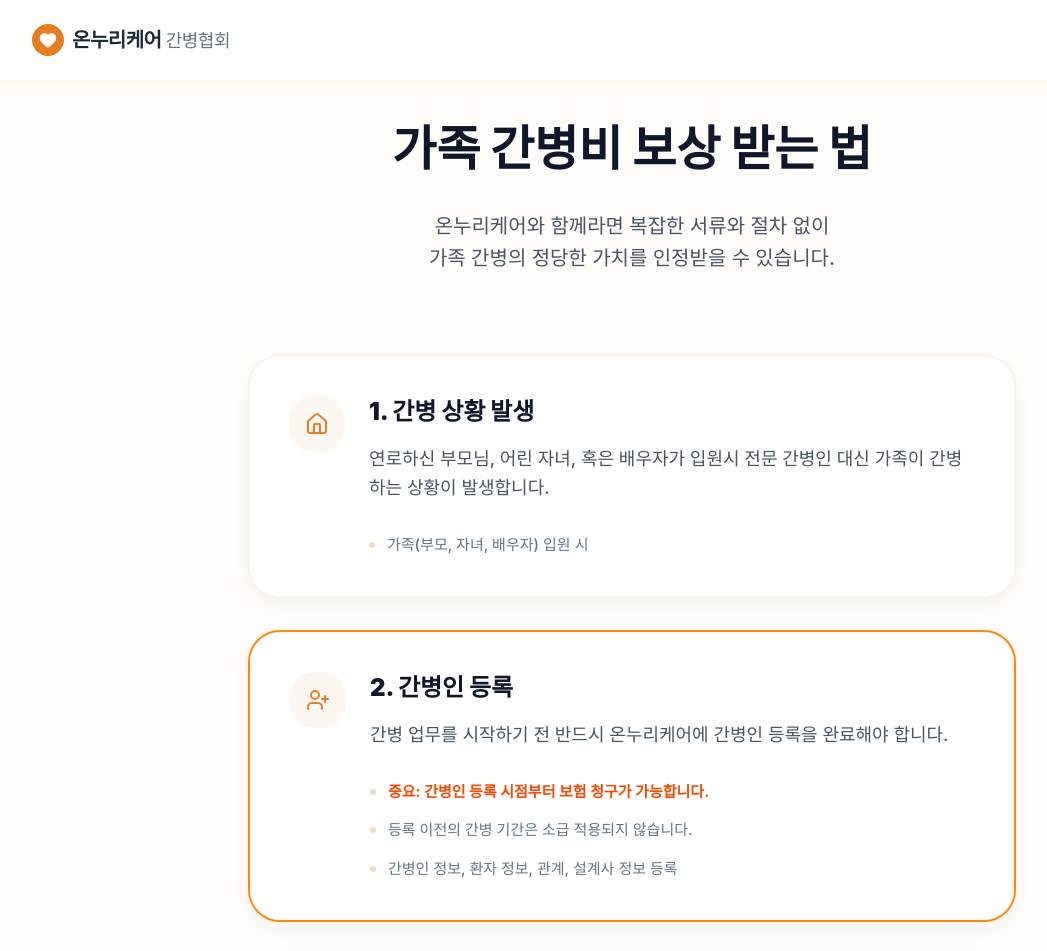
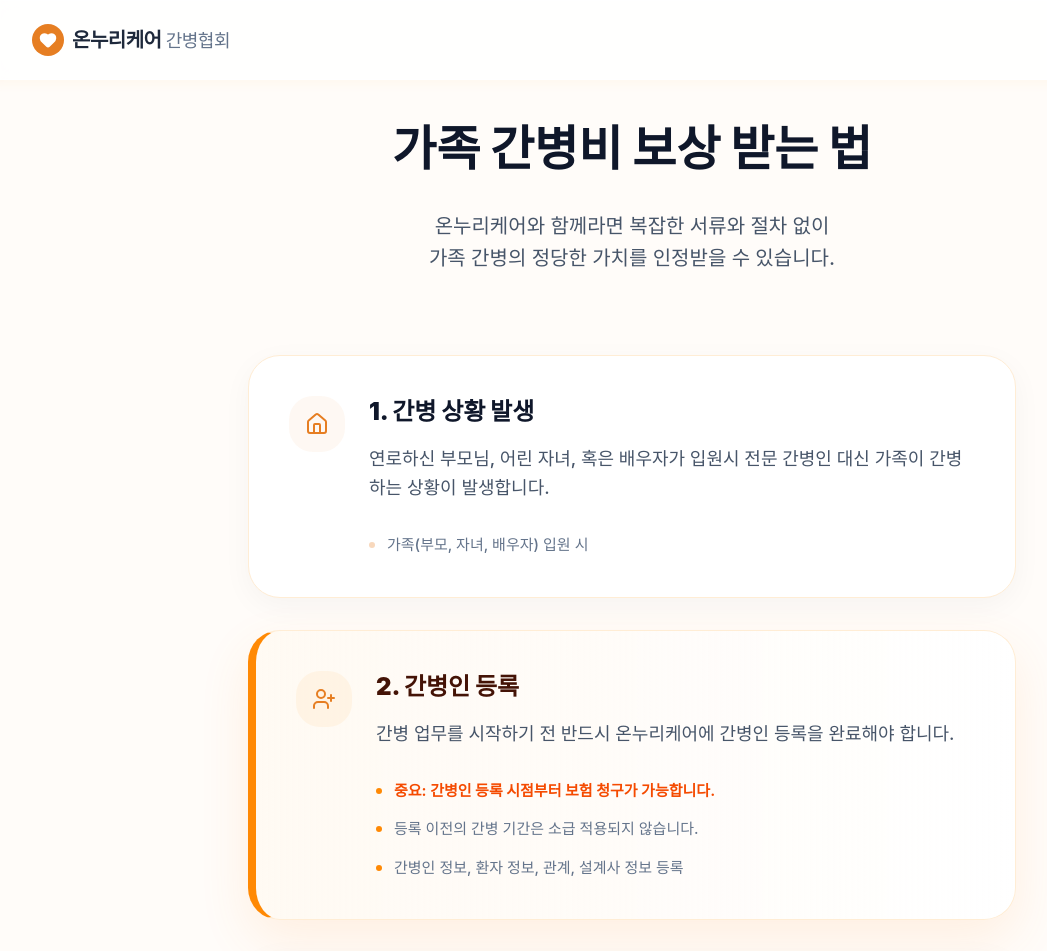
Before and after one commit to juj5835/marketing-onnuri, a Next.js app: page /guide in a window 1280 px wide. Shown: the top 951 px of the page, without its empty margins (8-1055 px from the left). Built offline with nearby package versions, Linux system fonts and the light colour scheme; a web font is replaced by a local one.

Commit message:
Highlight critical guide step with left accent bar and soft shadow

```diff
--- a/src/components/GuideContent.tsx
+++ b/src/components/GuideContent.tsx
@@ -89,20 +89,26 @@ export default function GuideContent() {
             className="group"
           >
             {/* Content Card */}
-            <div className={`bg-white p-8 md:p-10 rounded-[32px] shadow-[0_8px_30px_rgb(0,0,0,0.04)] border relative overflow-hidden transition-all hover:shadow-[0_8px_40px_rgb(0,0,0,0.08)] ${
-              step.isCritical ? 'border-orange-400 border-2 bg-orange-50/10' : 'border-[#FFEDD5]'
+            <div className={`p-8 md:p-10 rounded-[32px] border relative overflow-hidden transition-all duration-500 ${
+              step.isCritical
+                ? 'bg-gradient-to-r from-orange-50/50 to-white border-[#FFEDD5] border-l-[8px] border-l-orange-400 shadow-[0_20px_50px_rgba(251,146,60,0.12)]'
+                : 'bg-white border-[#FFEDD5] shadow-[0_8px_30px_rgb(0,0,0,0.04)] hover:shadow-[0_8px_40px_rgb(0,0,0,0.08)]'
             }`}>
 
               <div className="flex flex-col md:flex-row md:items-start gap-6">
                 {/* Icon Section */}
-                <div className="w-14 h-14 rounded-2xl bg-primary/5 flex items-center justify-center shrink-0">
+                <div className={`w-14 h-14 rounded-2xl flex items-center justify-center shrink-0 ${
+                  step.isCritical ? 'bg-orange-100/50 text-orange-600' : 'bg-primary/5 text-primary'
+                }`}>
                   {step.icon}
                 </div>
 
                 {/* Text Section */}
                 <div className="flex-1">
                   <div className="mb-4">
-                    <h3 className="text-2xl font-black text-text-deep mb-2">
+                    <h3 className={`text-2xl font-black mb-2 ${
+                      step.isCritical ? 'text-orange-950' : 'text-text-deep'
+                    }`}>
                       {step.title}
                     </h3>
                   </div>
@@ -114,7 +120,9 @@ export default function GuideContent() {
                   <ul className="space-y-4">
                     {step.details.map((detail, dIdx) => (
                       <li key={dIdx} className="flex items-start gap-3 text-[15px] font-medium text-text-muted">
-                        <div className="mt-2 h-1.5 w-1.5 rounded-full bg-primary/30 shrink-0" />
+                        <div className={`mt-2 h-1.5 w-1.5 rounded-full shrink-0 ${
+                          step.isCritical ? 'bg-orange-400' : 'bg-primary/30'
+                        }`} />
                         <span className={detail.includes('중요') || detail.includes('필수') ? 'text-orange-600 font-bold' : ''}>
                           {detail}
                         </span>
```
